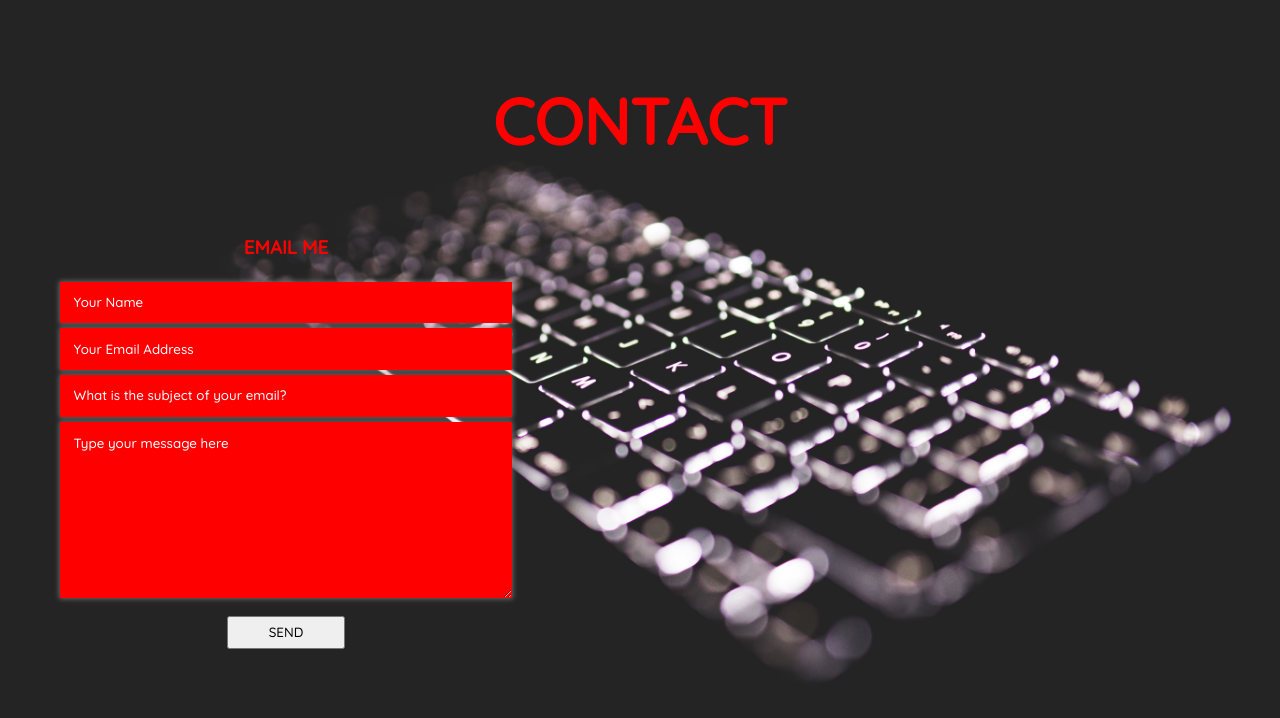
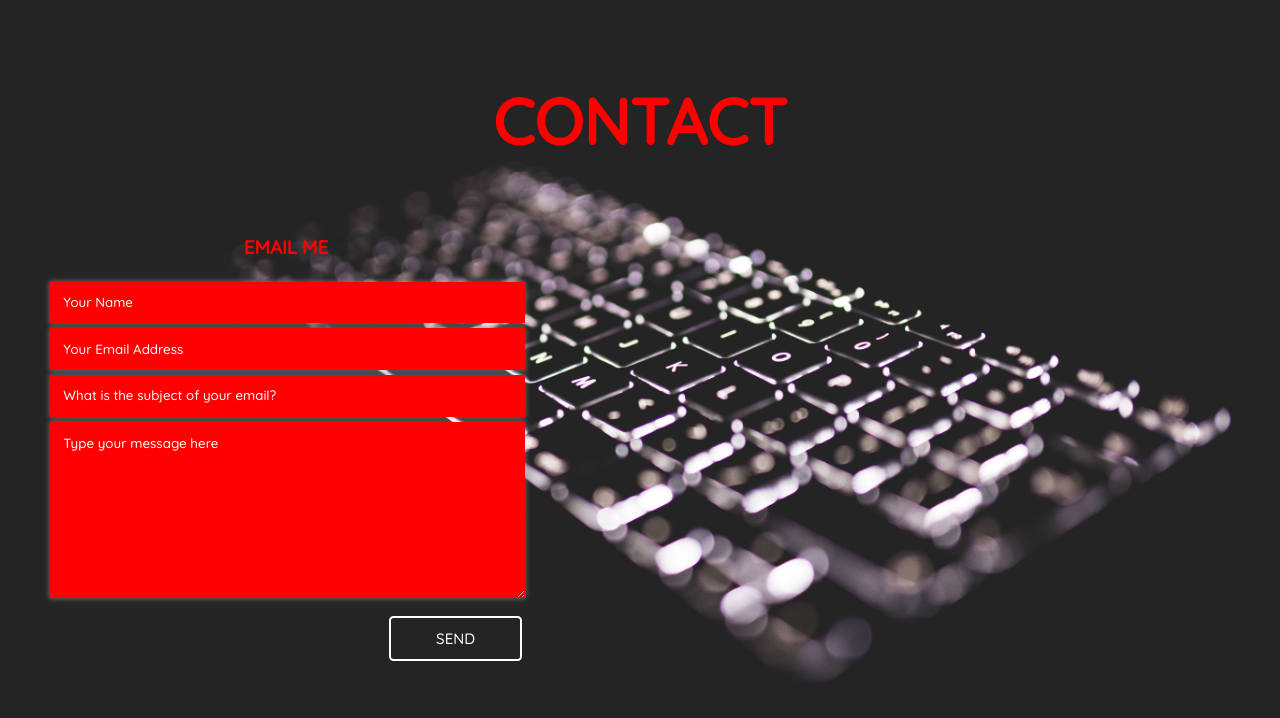
Before and after one commit to proudtxn/MyPortfolio, a plain HTML site: page index.html in a window 1280 px wide. Shown: the part 2422-3140 px from the top of the page. Drawn offline with nearby package versions, Linux system fonts and the light colour scheme; a web font is replaced by a local one.

Commit message:
added css style for animated submit button in contact form

```diff
--- a/css/main.css
+++ b/css/main.css
@@ -161,7 +161,7 @@ section#contact {
 }
 
 .contactForm form input, .contactForm form textarea {
-    width: 90%;
+    width: 95%;
     padding: 1em;
     background: red;
     border: red;
@@ -169,8 +169,8 @@ section#contact {
 }
 
 .contactForm form button {
-    width: 25%;
-    padding: .5em;
+    float: right;
+    background-color: rgba(0, 0, 0, 0)
 }
 
 .contactForm form label input::placeholder, .contactForm form label textarea::placeholder {
@@ -183,10 +183,47 @@ section#contact {
     color: white;
 }
 
+
+
+/********  CONTACT FORM SUBMIT BUTTON SHINEY ANIMATION  ***********/
 .contactForm .submit {
     font-family: 'quicksand', sans-serif;
     color: black;
     text-transform: uppercase;
+    padding: 0.75em 3em;
+    text-align: center;
+    text-decoration: none;
+    color: white;
+    border: 2px solid white;
+    font-size: 15px;
+    display: inline-block;
+    border-radius: 0.3em;
+    transition: all 0.2s ease-in-out;
+    position: relative;
+    overflow: hidden;
+}
+
+.contactForm .submit::before {
+    content: '';
+    background-color: rgba(255, 255, 255, 0.5);
+    height: 100%;
+    width: 3em;
+    display: block;
+    position: absolute;
+    top: 0;
+    left: -4.5em;
+    transform: skewX(-45deg) translateX(0);
+    transition: none;
+}
+
+.contactForm .submit:hover{
+    background-color: red;
+    border: 2px solid red;
+}
+
+.contactForm .submit:hover::before {
+    transform: skewX(-45deg) translateX(15.5em);
+    transition: all 0.5s ease-in-out;
 }
 
 
```
